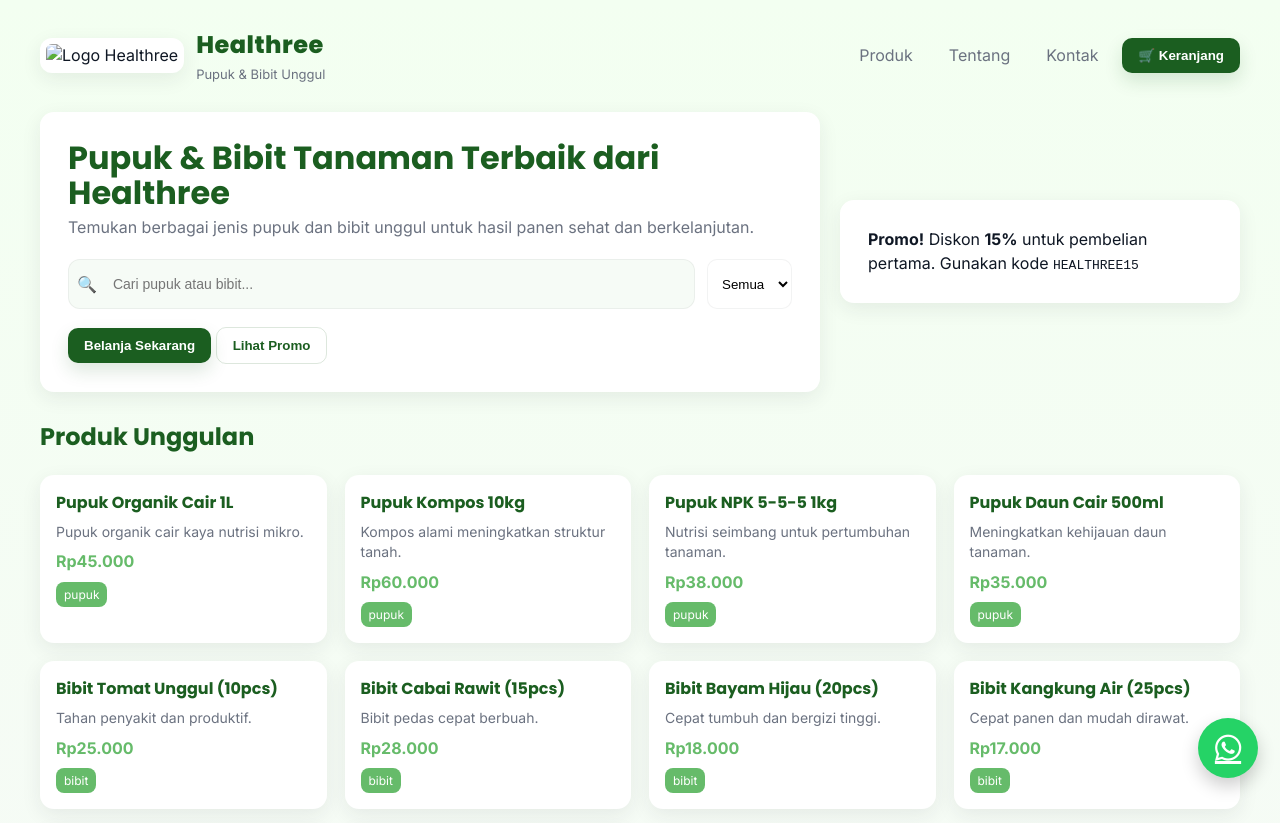
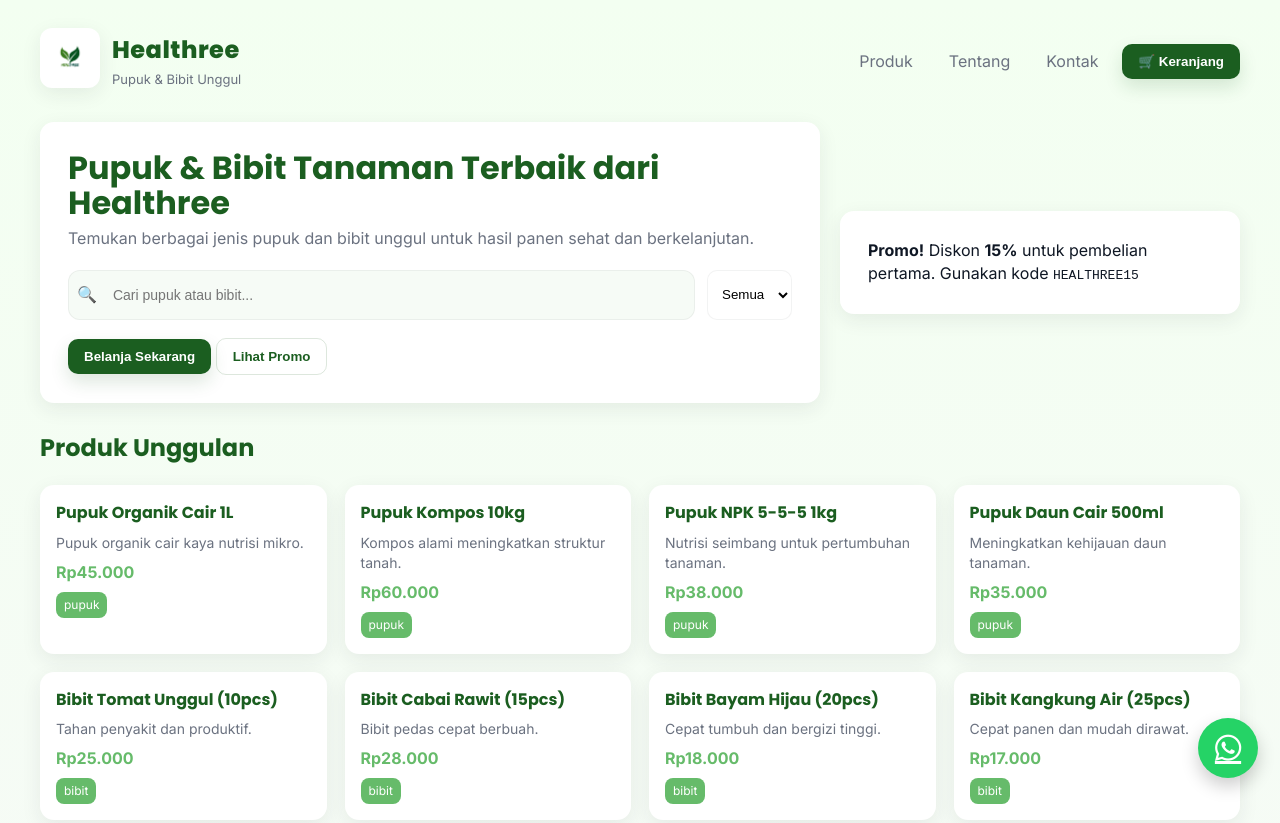
Before and after one commit to farhanhealthree/healthree-, a plain HTML site: page index.html in a window 1280 px wide. Shown: the top 823 px of the page. Drawn offline with Linux system fonts and the light colour scheme.

Commit message:
Update index.html

```diff
--- a/index.html
+++ b/index.html
@@ -155,7 +155,7 @@
     <header>
       <a href="#" class="brand">
         <div class="logo">
-          <img src="logo-healthree.png" alt="Logo Healthree">
+          <img src="https://raw.githubusercontent.com/farhanhealthree/healthree-/refs/heads/main/Healthree.jpg" alt="Logo Healthree">
         </div>
         <div>
           <div class="brand-name">Healthree</div>
```
